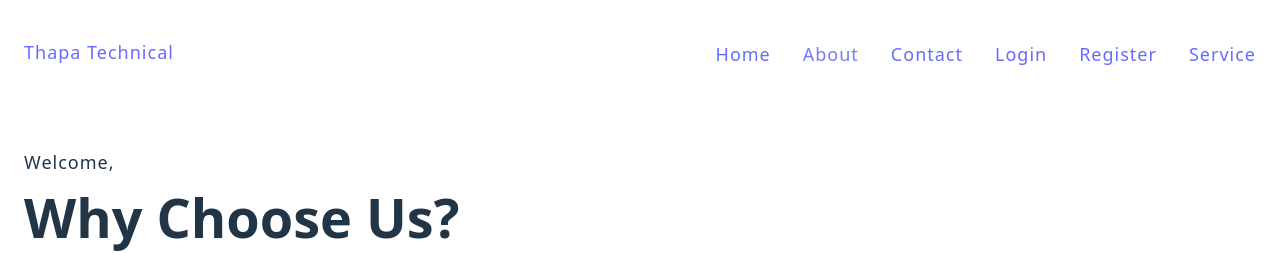
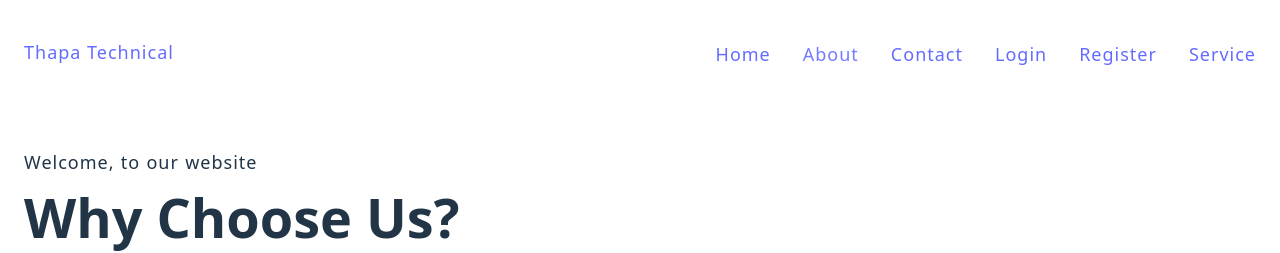
Before and after one commit to kjainharsh/MERNConnect, a React (Vite) app in the folder client/: page /about in a window 1280 px wide. Shown: the top 253 px of the page. Built offline with nearby package versions, Linux system fonts and the light colour scheme; no server answers.

Commit message:
Add username to about page after welcome

```diff
--- a/client/src/pages/About.jsx
+++ b/client/src/pages/About.jsx
@@ -1,8 +1,9 @@
 import { NavLink } from "react-router-dom";
 import { Analytics } from "../components/Analytics";
+import { useAuth } from "../store/auth";
 
 export const About = () => {
-    // const { user } = useAuth();
+    const { user } = useAuth();
     return (
         <>
             <main>
@@ -10,9 +11,8 @@ export const About = () => {
                     <div className="container grid grid-two-cols">
                         <div className="hero-content">
                             {/* <p>We care to cure your Health</p> */}
-                            <p>
-                                Welcome,
-                                {/* {user ? ` ${user.username} to our website` : ` to our website`} */}
+                            <p>Welcome,
+                                {user ? ` ${user.username} to our website` : ` to our website`}
                             </p>
                             <h1>Why Choose Us? </h1>
                             <p>
```
